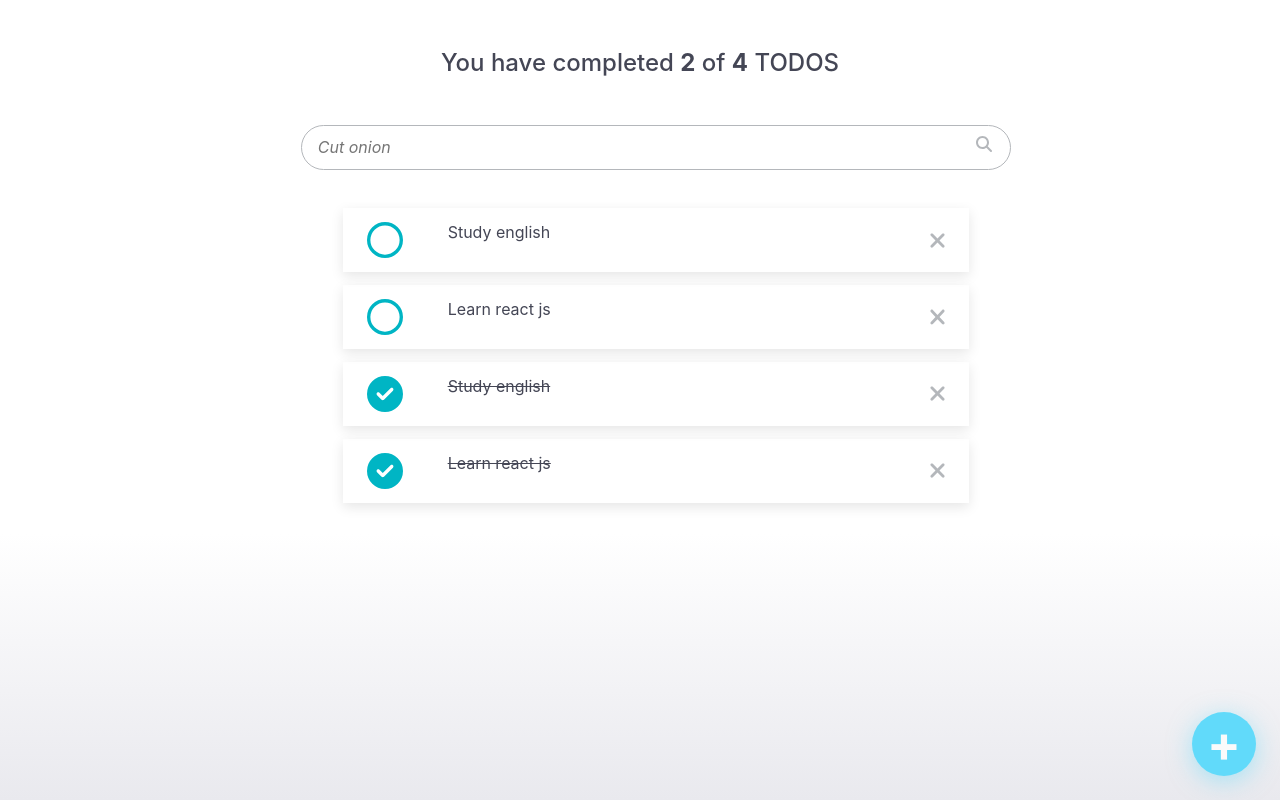
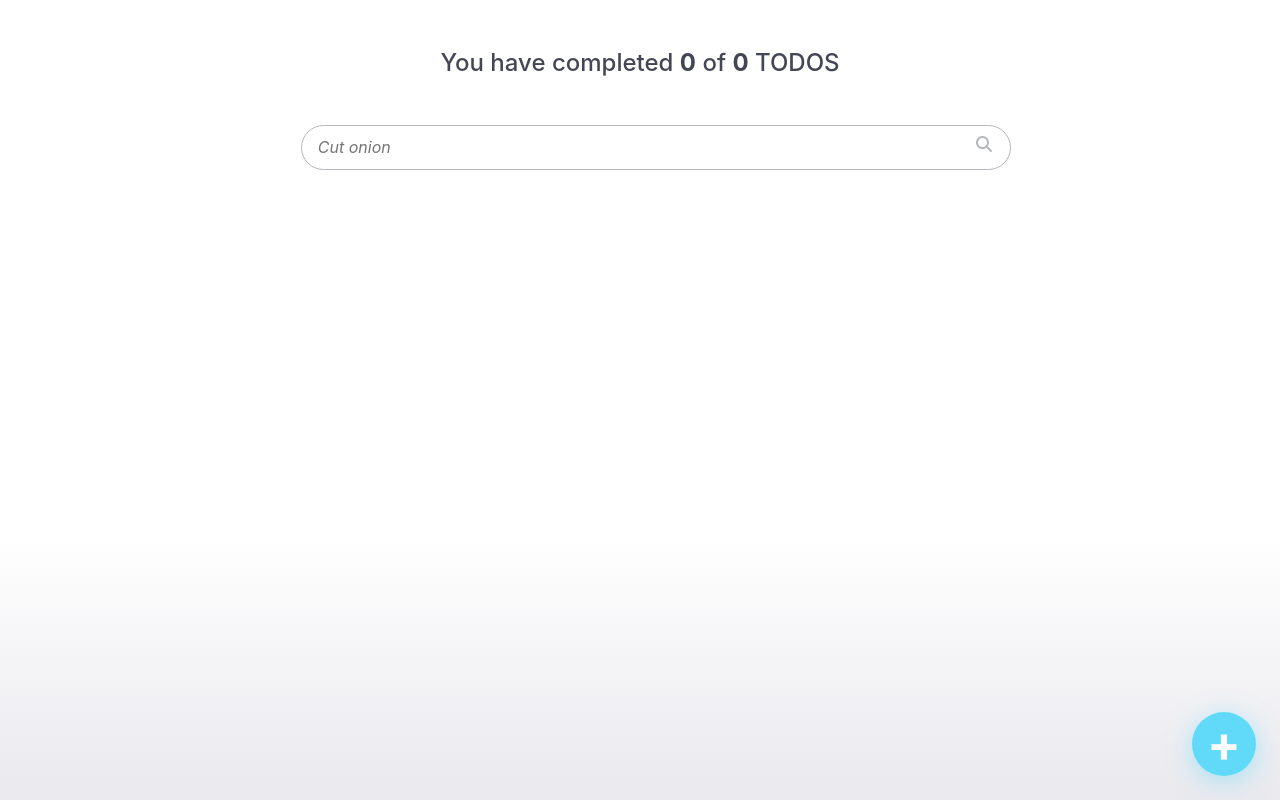
Before and after one commit to AlexixsGit/todoReactjs, a React (Create React App) app: page / in a window 1280 px wide. Built offline with nearby package versions, Linux system fonts and the light colour scheme.

Commit message:
added localstorage to persist information

```diff
--- a/src/App.js
+++ b/src/App.js
@@ -7,28 +7,35 @@
 import React from "react";
 import { CreateTodoButton } from "./CreateTodoButton/CreateTodoButton";
 
+function App() {
+  const localStorageTodos = localStorage.getItem('TODOS_V1');
 
-const defaultTodos = [
-  { id: 1, text: "Study english", completed: false },
-  { id: 2, text: "Learn react js", completed: false },
-  { id: 3, text: "Study english", completed: true },
-  { id: 4, text: "Learn react js", completed: true }
+  let parseTodos;
 
-];
+  if (!localStorageTodos) {
+    localStorage.setItem('TODOS_V1', JSON.stringify([]));
+    parseTodos = [];
+  } else {
+    parseTodos = JSON.parse(localStorageTodos);
+  }
 
-function App() {
-  const [todos, setTodos] = React.useState(defaultTodos);
+  const [todos, setTodos] = React.useState(parseTodos);
   const [searchValue, setSearchValue] = React.useState('');
   const [isAllCompleted, setAllCompleted] = React.useState(false);
 
   const completedTodos = todos.filter(todo => !!todo.completed).length;
   const totalTodos = todos.length;
 
+  const saveTodos = (newTodos) => {
+    localStorage.setItem('TODOS_V1', JSON.stringify(newTodos));
+    setTodos(newTodos);
+  }
+
   const completeTodo = (todoId, completed) => {
     const newTodos = [...todos];
     const todoIndex = todos.findIndex((todo) => todo.id == todoId);
     todos[todoIndex].completed = !completed;
-    setTodos(newTodos);
+    saveTodos(newTodos);
     allCompleted(todos)
   }
 
@@ -36,16 +43,16 @@
     const newTodos = [...todos];
     const todoIndex = todos.findIndex((todo) => todo.id == todoId);
     newTodos.splice(todoIndex, 1);
-    setTodos(newTodos);
+    saveTodos(newTodos);
   }
 
-   const allCompleted=(todos)=>{
+  const allCompleted = (todos) => {
     setAllCompleted(todos.find(todo => !todo.completed) == undefined);
   }
 
   return (
     <React.Fragment>
-      <TodoCounter completed={completedTodos} total={totalTodos} isAllCompleted={isAllCompleted}/>
+      <TodoCounter completed={completedTodos} total={totalTodos} isAllCompleted={isAllCompleted} />
       <TodoSearch searchValue={searchValue}
         setSearchValue={setSearchValue} />
       <div className="row justify-content-center">
--- a/src/TodoSearch/TodoSearch.js
+++ b/src/TodoSearch/TodoSearch.js
@@ -2,7 +2,7 @@
 import './TodoSearch.css'
 import SearchIcon from './../images/search-icon.svg'
 
-function TodoSearch({searchValue, setSearchValue}) {
+function TodoSearch({ searchValue, setSearchValue }) {
 
   return (
     <div className='search-container'>
@@ -12,7 +12,6 @@
         }} />
       <img src={SearchIcon} className='search-icon' />
     </div>
-
   )
 }
 
```
